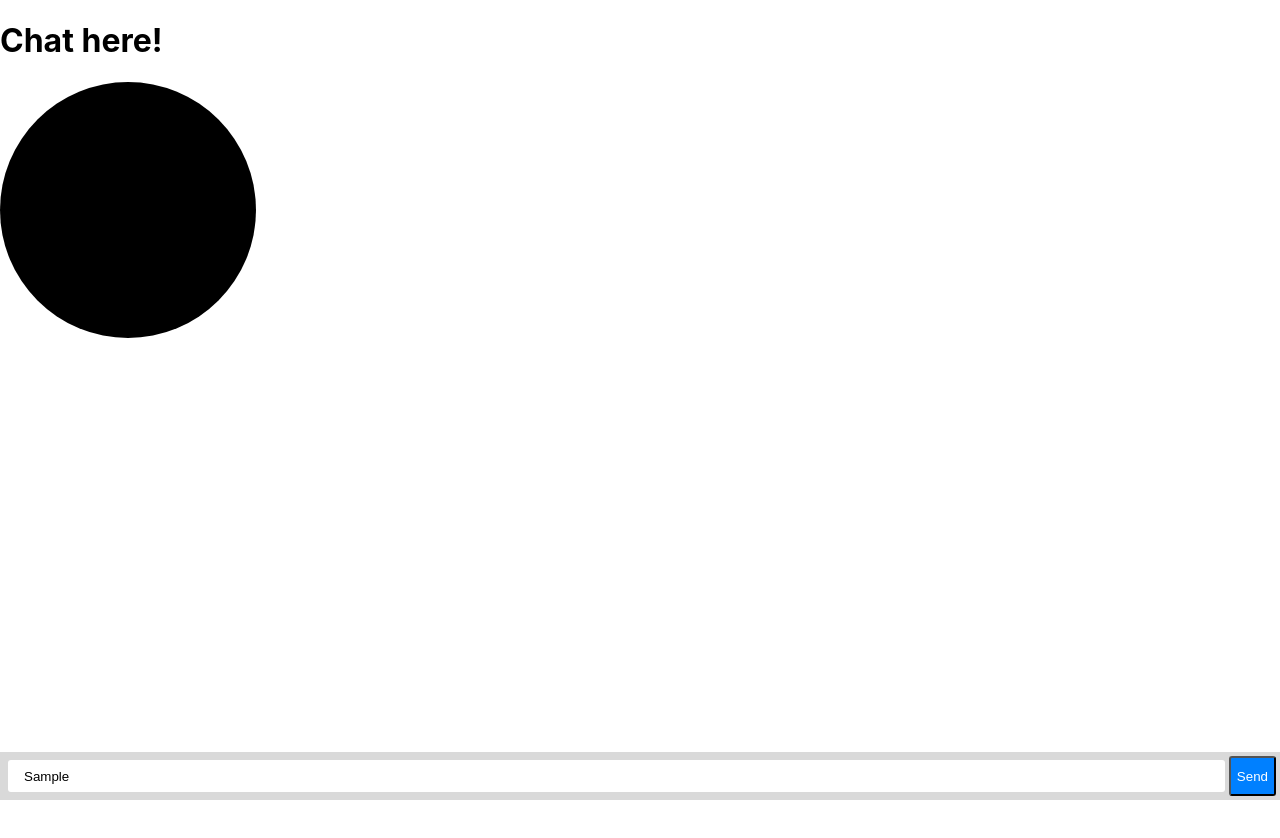
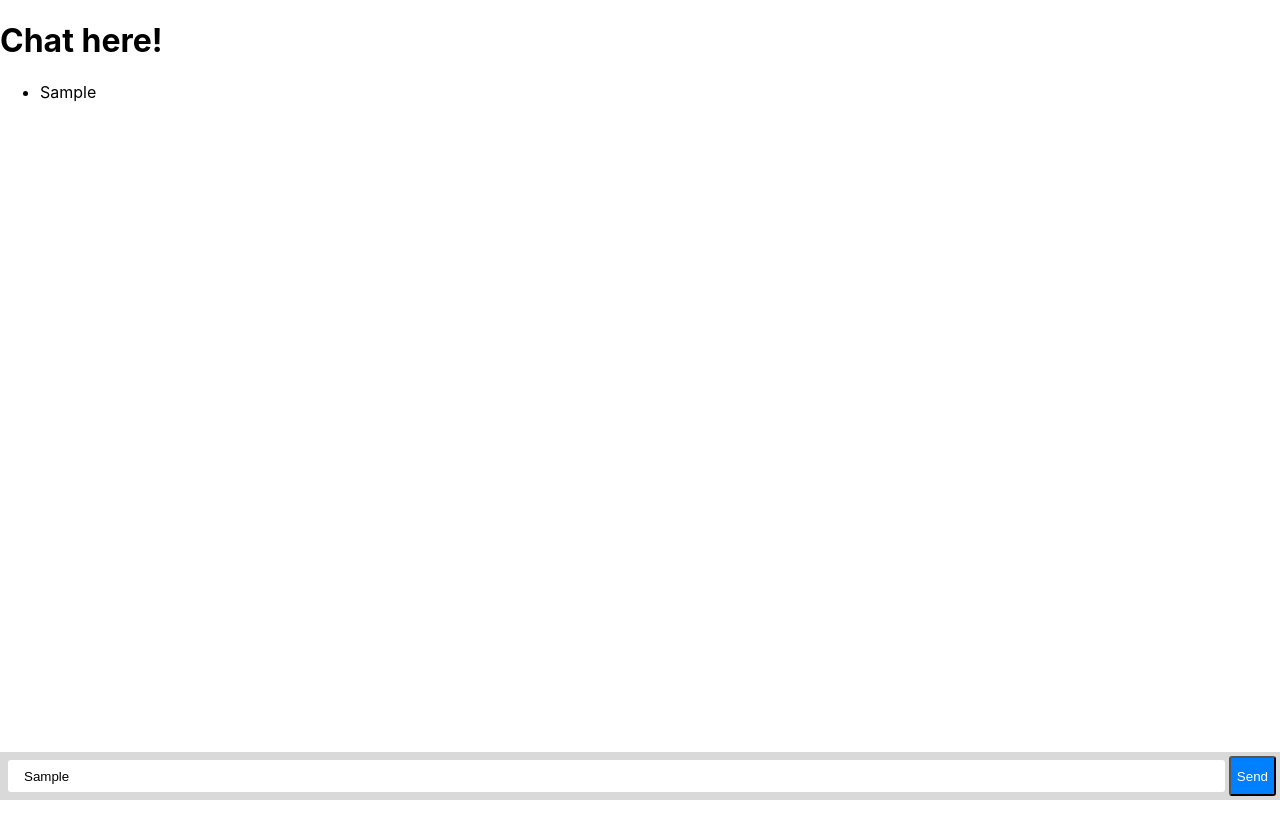
Before and after one commit to suhny08/practice-web-chat, a React (Create React App) app: page /chat in a window 1280 px wide. Both pictures are taken after typing "Sample" into the empty fields and a click on the button "Send". Shown: the top 838 px of the page. After the commit the page ends 800 px from the top, so only its background shows below. Built offline with nearby package versions, Linux system fonts and the light colour scheme; no server answers.

Commit message:
no message

```diff
--- a/src/Chat.js
+++ b/src/Chat.js
@@ -7,6 +7,8 @@ const socket = io("http://localhost:3000/chat", { transports: ['websocket'] });
 
 function Chat() {
   const [ email, setEmail ] = useState("");
+  const [ imessage, setiMessage ] = useState("");
+  const [ chats, setChats ] = useState([]);
 
   const bodyStyle = {
     margin: '0',
@@ -78,13 +80,21 @@ function Chat() {
   const handleSubmit = e => {
     e.preventDefault();
     var socket = io();
-    socket.emit('send-message', 'send');
+    socket.emit('send-message', imessage);
+    setChats([...chats, imessage]);
   };
+
+  const handleChange = e => {
+    setiMessage(e.target.value);
+  }
+
 
   useEffect(() => {
     var socket = io();
     socket.on("broadcast", (msg) => {
-      console.log(msg);
+
+      setChats([...chats, msg]);
+      console.log(chats);
     });
   }, []);
 
@@ -94,13 +104,17 @@ function Chat() {
 
     <div>
       <div>
-        <svg viewBox="0 0 100 100" xmlns="http://www.w3.org/2000/svg">
-          <circle cx="10" cy="10" r="10"/>
-        </svg>
+        <ul>
+          {
+            chats.map(e => {
+              return <li key={e.id}>{chats}</li>
+            })
+          }
+        </ul>
       </div>
       <div>
         <form id="form" style={formStyle} onSubmit={handleSubmit}>
-          <input id="input" style={inputStyle}/>
+          <input id="input" style={inputStyle} onChange={handleChange} value={imessage}/>
           <button id="button" style={buttonStyle} type="submit"> Send </button>
         </form>
       </div>
```
Also changed, not shown: 1 other file (tests, documents, lock files or other folders).
